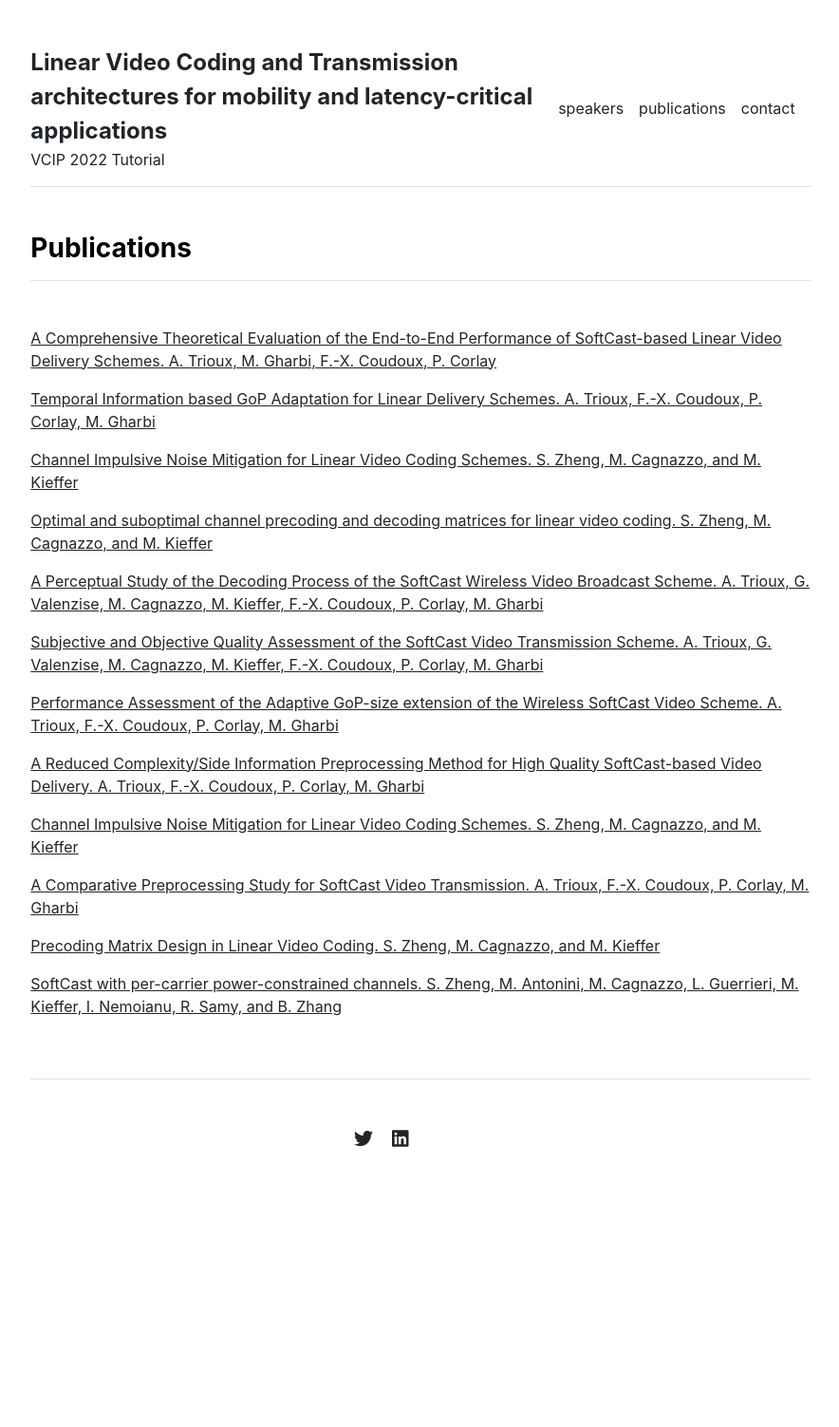
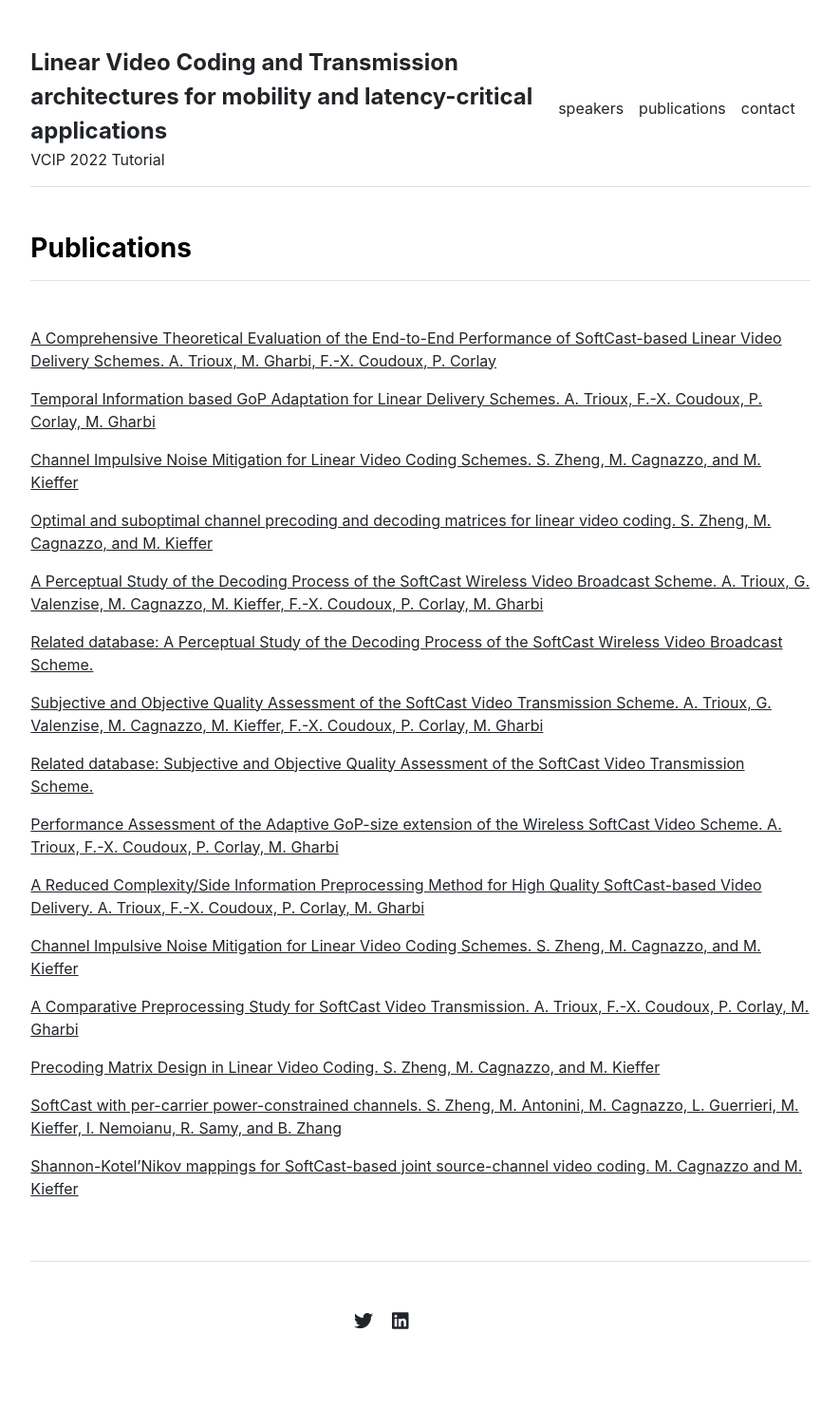
Before and after one commit to XiaYi59/LVCT, a Jekyll site: the page built from publications.md, in a window 1280 px wide. Shown: the whole page at 95% size, without its empty margins (197-1081 px from the left). Built offline with Jekyll 4.4.1, drawn with Linux system fonts in a browser that asks for light colours; before the commit the page ends 1311 px from its top, so only the background shows below that.

Commit message:
Update publications.yml

```diff
--- a/_data/publications.yml
+++ b/_data/publications.yml
@@ -11,10 +11,15 @@ index:
 - {name: 'Optimal and suboptimal channel precoding and decoding matrices for linear video coding. S. Zheng, M. Cagnazzo, and M. Kieffer', url: 'https://doi.org/10.1016/j.image.2019.06.011'}
 
 - {name: 'A Perceptual Study of the Decoding Process of the SoftCast Wireless Video Broadcast Scheme. A. Trioux, G. Valenzise, M. Cagnazzo, M. Kieffer, F.-X. Coudoux, P. Corlay, M. Gharbi', url: 'https://ieeexplore.ieee.org/document/9733474'}
+- {name: 'Related database: A Perceptual Study of the Decoding Process of the SoftCast Wireless Video Broadcast Scheme.', url: 'https://ieee-dataport.org/open-access/perceptual-study-decoding-process-softcast-wireless-video-broadcast-scheme'}
+
 - {name: 'Subjective and Objective Quality Assessment of the SoftCast Video Transmission Scheme. A. Trioux, G. Valenzise, M. Cagnazzo, M. Kieffer, F.-X. Coudoux, P. Corlay, M. Gharbi', url: 'https://doi.org/10.1109/VCIP49819.2020.9301778'}
+- {name: 'Related database: Subjective and Objective Quality Assessment of the SoftCast Video Transmission Scheme.', url: 'https://ieee-dataport.org/open-access/subjective-and-objective-quality-assessment-softcast-video-transmission-scheme'}
+
 - {name: 'Performance Assessment of the Adaptive GoP-size extension of the Wireless SoftCast Video Scheme. A. Trioux, F.-X. Coudoux, P. Corlay, M. Gharbi', url: 'https://doi.org/10.1109/ISIVC49222.2021.9487549'}
 - {name: 'A Reduced Complexity/Side Information Preprocessing Method for High Quality SoftCast-based Video Delivery. A. Trioux, F.-X. Coudoux, P. Corlay, M. Gharbi', url: 'https://doi.org/10.1109/EUVIP47703.2019.8946224'}
 - {name: 'Channel Impulsive Noise Mitigation for Linear Video Coding Schemes. S. Zheng, M. Cagnazzo, and M. Kieffer', url: 'https://doi.org/10.1109/ICASSP.2019.8682699'}
 - {name: 'A Comparative Preprocessing Study for SoftCast Video Transmission. A. Trioux, F.-X. Coudoux, P. Corlay, M. Gharbi', url: 'https://doi.org/10.1109/ISIVC.2018.8709171'}
 - {name: 'Precoding Matrix Design in Linear Video Coding. S. Zheng, M. Cagnazzo, and M. Kieffer', url: 'https://doi.org/10.1109/ICASSP.2018.8461287'}
 - {name: 'SoftCast with per-carrier power-constrained channels. S. Zheng, M. Antonini, M. Cagnazzo, L. Guerrieri, M. Kieffer, I. Nemoianu, R. Samy, and B. Zhang', url: 'https://doi.org/10.1109/ICIP.2016.7532733'}
+- {name: 'Shannon-Kotel’Nikov mappings for SoftCast-based joint source-channel video coding. M. Cagnazzo and M. Kieffer', url: 'https://doi.org/10.1109/ICIP.2015.7350967'}
```
